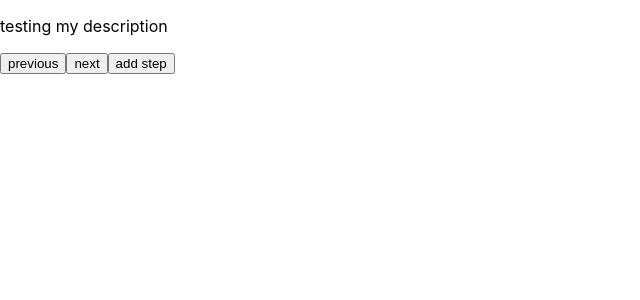
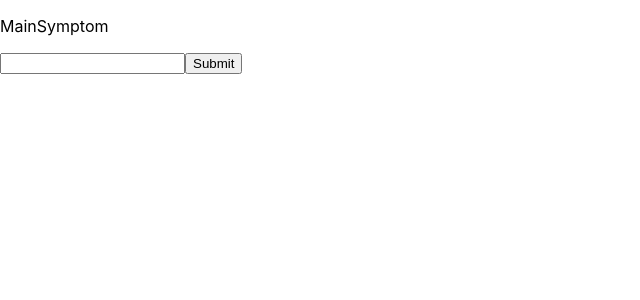
Before and after one commit to lifelynl/diagnostics-with-ai, a Next.js app: page /diagnose-wizard in a window 1280 px wide. Shown: the top 300 px of the page, without its empty margins (0-640 px from the left). Built offline with nearby package versions, Linux system fonts and the light colour scheme.

Commit message:
commit current

```diff
--- a/domain/core/DiagnoseWizard/DiagnoseWizard.tsx
+++ b/domain/core/DiagnoseWizard/DiagnoseWizard.tsx
@@ -1,22 +1,87 @@
 import { useLocalObservable, observer } from 'mobx-react'
 import { DynamicWizard } from '../../../infra/core/DynamicWizard/DynamicWizard'
 import  { uniqueId } from 'lodash'
+import { useState } from 'react'
+import { ExtraSymptoms } from './templates/ExtraSymptoms'
+import { HowManyDays } from './templates/HowManyDays'
+import { MainSymptom } from './templates/MainSymptom'
+import { SymptomCorrection } from './templates/SymptomCorrection'
+import { Result } from './templates/Result'
 
+export enum QuestionType {
+    MainSymptom = 'MainSymptom',
+    SymptomCorrection = 'SymptomCorrection',
+    HowManyDays = 'HowManyDays',
+    ExtraSymptoms = 'ExtraSymptoms',
+    Result = 'Result'
+}
+
+let index = 0
+async function askKindlyToAI(value: string): Promise<{ question: string, type: QuestionType }> {
+    index++
+
+    if(index === 0) {
+        return new Promise(resolve => resolve({ question: 'next question' + uniqueId(), type: QuestionType.SymptomCorrection }))
+    }
+
+    if(index === 1) {
+        return new Promise(resolve => resolve({ question: 'next question' + uniqueId(), type: QuestionType.SymptomCorrection }))
+    }
+
+    if(index === 2) {
+        return new Promise(resolve => resolve({ question: 'next question' + uniqueId(), type: QuestionType.HowManyDays }))
+    }
+
+    if(index === 4) {
+        return new Promise(resolve => resolve({ question: 'next question' + uniqueId(), type: QuestionType.Result }))
+    }
+
+    // please can you answer this question for me, thank you kind ai!
+    return new Promise(resolve => resolve({ question: 'next question' + uniqueId(), type: QuestionType.ExtraSymptoms }))
+}
 
 export const DiagnoseWizard = observer(() => {
-
-    const dynamicWizard = useLocalObservable(() => new DynamicWizard([ {content: 'testing my description', id: uniqueId(), }, {content: 'testing my description2', id: uniqueId(), }, {content: 'testing my description3', id: uniqueId() }]))
-    console.log('JOE JOE', dynamicWizard.activeStep)
+    const [value, setValue] = useState('')
+    const dynamicWizard = useLocalObservable(() => new DynamicWizard([ {content: 'Main symptom?', type: QuestionType.MainSymptom, id: uniqueId() }]))
 
     return (
         <div>
-            <p>{dynamicWizard.activeStep?.content}</p>
-            <button onClick={() => dynamicWizard.previousStep()}>previous</button>
-            <button onClick={() => dynamicWizard.nextStep()}>next</button>
-            <button onClick={() => dynamicWizard.addStep({
-                content: 'New step',
-                id: uniqueId()
-            })}>add step</button>
+            {renderStep()}
+            <input onChange={e => setValue(e.target.value)}/>
+
+            <button onClick={async () => {
+                const result = await askKindlyToAI(value)
+                 dynamicWizard.addStep({
+                    content: result.question,
+                    type: result.type,
+                    id: uniqueId()
+                })
+                dynamicWizard.nextStep()
+            }}>Submit</button>
         </div>
     )
+
+    function renderStep() {
+        if(dynamicWizard.activeStep?.type === QuestionType.ExtraSymptoms) {
+            return <ExtraSymptoms />
+        }
+
+        if(dynamicWizard.activeStep?.type === QuestionType.HowManyDays) {
+            return <HowManyDays />
+        }
+
+        if(dynamicWizard.activeStep?.type === QuestionType.MainSymptom) {
+            return <MainSymptom />
+        }
+
+        if(dynamicWizard.activeStep?.type === QuestionType.SymptomCorrection) {
+            return <SymptomCorrection />
+        }
+
+        if(dynamicWizard.activeStep?.type === QuestionType.Result) {
+            return <Result />
+        }
+
+        return null
+    }
 })
--- /dev/null
+++ b/domain/core/DiagnoseWizard/templates/ExtraSymptoms.tsx
@@ -0,0 +1,3 @@
+export const ExtraSymptoms: React.FunctionComponent<{}> = () => {
+    return <p>ExtraSymptoms</p>
+}
--- /dev/null
+++ b/domain/core/DiagnoseWizard/templates/HowManyDays.tsx
@@ -0,0 +1,3 @@
+export const HowManyDays: React.FunctionComponent<{}> = () => {
+    return <p>HowManyDays</p>
+}
--- /dev/null
+++ b/domain/core/DiagnoseWizard/templates/MainSymptom.tsx
@@ -0,0 +1,3 @@
+export const MainSymptom: React.FunctionComponent<{}> = () => {
+    return <p>MainSymptom</p>
+}
--- /dev/null
+++ b/domain/core/DiagnoseWizard/templates/Result.tsx
@@ -0,0 +1,3 @@
+export const Result: React.FunctionComponent<{}> = () => {
+    return <p>ExtraSymptoms</p>
+}
--- /dev/null
+++ b/domain/core/DiagnoseWizard/templates/SymptomCorrection.tsx
@@ -0,0 +1,3 @@
+export const SymptomCorrection: React.FunctionComponent<{}> = () => {
+    return <p>SymptomCorrection</p>
+}
```
Also changed, not shown: infra/core/DynamicWizard/DynamicWizard.ts (+2 -8 lines).
